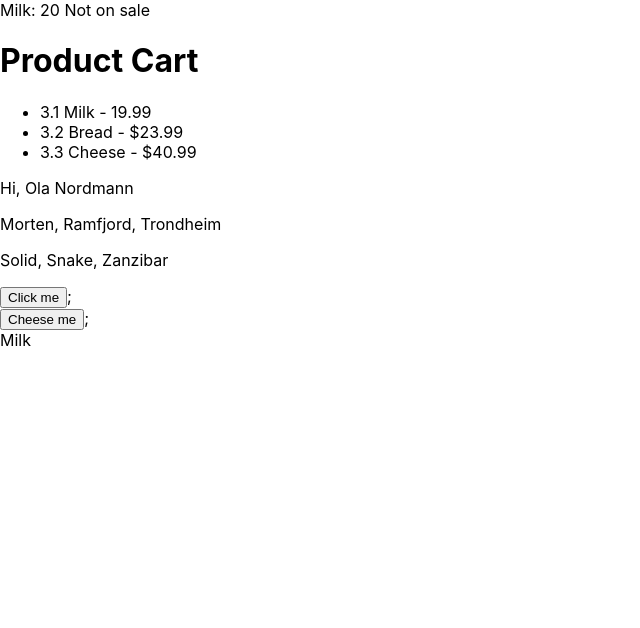
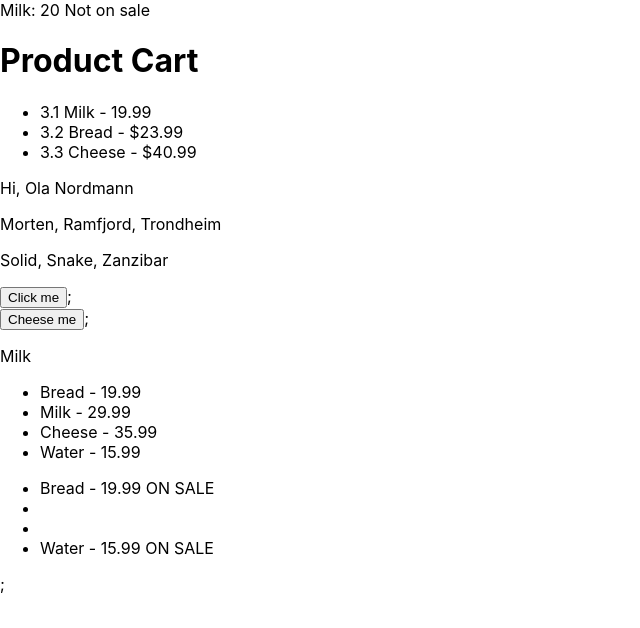
Before and after one commit to Ramsnes/fed-frameworks, a React (Create React App) app: page / in a window 1280 px wide. Shown: the top 628 px of the page, without its empty margins (0-640 px from the left). Built offline with nearby package versions, Linux system fonts and the light colour scheme.

Commit message:
finished M1L7

```diff
--- a/src/App.js
+++ b/src/App.js
@@ -4,6 +4,8 @@ import ComponentsComponent from "./lesson-tasks-frameworks/Module-1/02-component
 import PropsComponent from "./lesson-tasks-frameworks/Module-1/03-props/Props.js";
 import EventsComponent from "./lesson-tasks-frameworks/Module-1/04-events/App";
 import StateComponent from "./lesson-tasks-frameworks/Module-1//05-state/App";
+import MappingComponent from "./lesson-tasks-frameworks/Module-1/06-mapping/App.js";
+import ConditionalRenderingComponent from "./lesson-tasks-frameworks/Module-1/07-conditionalRendering/App.js";
 
 const greeting = React.createElement("div", {}, "Hello, world!");
 
@@ -24,6 +26,8 @@ function App() {
       <PropsComponent />
       <EventsComponent />
       <StateComponent />
+      <MappingComponent />
+      <ConditionalRenderingComponent />
     </div>
   );
 }
--- a/src/lesson-tasks-frameworks/Module-1/05-state/App.js
+++ b/src/lesson-tasks-frameworks/Module-1/05-state/App.js
@@ -1,39 +1,53 @@
 /*  Level 1 process
- Create a Product component that is empty except for an empty div, e.g. <div></div>.
+ Create a Product component
 NOTE: function Product
 
  Call this component in <App>.
-NOTE: <Product />
+NOTE: <Product productTitleProp= .../>
 
  Create a state called productTitle and pass it into your Product component. Give this state the initial value of “Milk”.
-NOTE: Make a variable inside App(), set name as "productTitle", and "get" before as mentioned in lesson. Then set the default value as "Milk", as instructed
+NOTE: Make a variable inside App(), set name as "productTitle", and "set" before as mentioned in lesson. Then set the default value as "Milk", as instructed
 
  Create a button element with a function called onButtonClick. This function must change the productTitle state to “Cheese”. Tip: Use the setter returned useState, which should have been called setProductTitle.
-NOTE: function onButtonClick(setProductTitle)
+NOTE: function onButtonClick()
 
  Your Product component should now display “Cheese” when the button is clicked.
  */
+
+// Andrès løsning med onButtonClick() inni App()
 import { useState } from "react";
 
 // Component
 function Product(props) {
-  return <div>{props.title}</div>;
+  return <p>{props.productTitleProp}</p>;
 }
 
-// Button event
-function onButtonClick(setProductTitle) {
-  setProductTitle("Cheese");
-}
-
-// Render
+// Render fn
 function App() {
   const [productTitle, setProductTitle] = useState("Milk");
+
+  // Btn fn
+  function onButtonClick() {
+    setProductTitle("cheese");
+    console.log("Product title changed");
+  }
+
+  // Render
   return (
     <div>
-      <button onClick={() => onButtonClick(setProductTitle)}>Cheese me</button>;
-      <Product title={productTitle} />
+      <button onClick={onButtonClick}>Cheese me</button>;
+      <Product productTitleProp={productTitle} />
     </div>
   );
 }
 
 export default App;
+
+// Create prop for rendering
+
+// Create App() render fn
+// Create useState inside Aop()
+// Create btn fn w/ setProductTitle to change product name
+
+// return div <btn> w/ btn event
+// return Product prop for re-render from "Milk" to "Cheese"
--- /dev/null
+++ b/src/lesson-tasks-frameworks/Module-1/06-mapping/App.js
@@ -0,0 +1,26 @@
+/* Create a component called <ProductsList>.
+
+Use the supplied data as a variable in <App> called products.
+
+Pass this data as a prop called products into <ProductsList>.
+
+Map through the data in <ProductsList> and display the title and price of each value in a div. */
+import React from "react";
+import ProductsList from "./ProductList.js";
+
+const products = [
+  { id: 0, title: "Bread", price: 19.99 },
+  { id: 1, title: "Milk", price: 29.99 },
+  { id: 2, title: "Cheese", price: 35.99 },
+  { id: 3, title: "Water", price: 15.99 },
+];
+
+function App() {
+  return (
+    <div>
+      <ProductsList products={products} />
+    </div>
+  );
+}
+
+export default App;
--- /dev/null
+++ b/src/lesson-tasks-frameworks/Module-1/06-mapping/ProductList.js
@@ -0,0 +1,21 @@
+import React from "react";
+
+function ProductList({ products }) {
+  return (
+    <div>
+      <ul>
+        {products.map((product) => (
+          <li key={product.id}>
+            {product.title} - {product.price}
+          </li>
+        ))}
+      </ul>
+    </div>
+  );
+}
+
+export default ProductList;
+
+// ({products}) replaces (props)
+// Enables 'products.map' instead of
+// 'props.products.map' - props.products referres to const products in <App.js>
--- /dev/null
+++ b/src/lesson-tasks-frameworks/Module-1/07-conditionalRendering/App.js
@@ -0,0 +1,29 @@
+/*
+Loop through the above data in <App> or a new component. This choice is up to you.
+
+Display the title and price values.
+
+If the product isOnSale property is set to true, then display a div with “ON SALE” as the text. If the isOnSale property is set to false, do not display anything.
+
+You should now have all the products mapped out, but only the ones with isOnSale set to true will display the “ON SALE” text.
+ */
+import React from "react";
+import ProductListComponent from "./ProductsList";
+
+const products = [
+  { id: 0, title: "Bread", price: 19.99, isOnSale: true },
+  { id: 1, title: "Milk", price: 29.99, isOnSale: false },
+  { id: 2, title: "Cheese", price: 35.99, isOnSale: false },
+  { id: 3, title: "Water", price: 15.99, isOnSale: true },
+];
+
+//{products referred to const products}
+function App() {
+  return (
+    <div>
+      <ProductListComponent products={products} />;
+    </div>
+  );
+}
+
+export default App;
--- /dev/null
+++ b/src/lesson-tasks-frameworks/Module-1/07-conditionalRendering/ProductsList.js
@@ -0,0 +1,19 @@
+import React from "react";
+
+function ProductList({ products }) {
+  return (
+    <div>
+      <ul>
+        {products.map((product) => (
+          <li key={product.id}>
+            {product.isOnSale
+              ? `${product.title} - ${product.price} ON SALE`
+              : null}
+          </li>
+        ))}
+      </ul>
+    </div>
+  );
+}
+
+export default ProductList;
```
